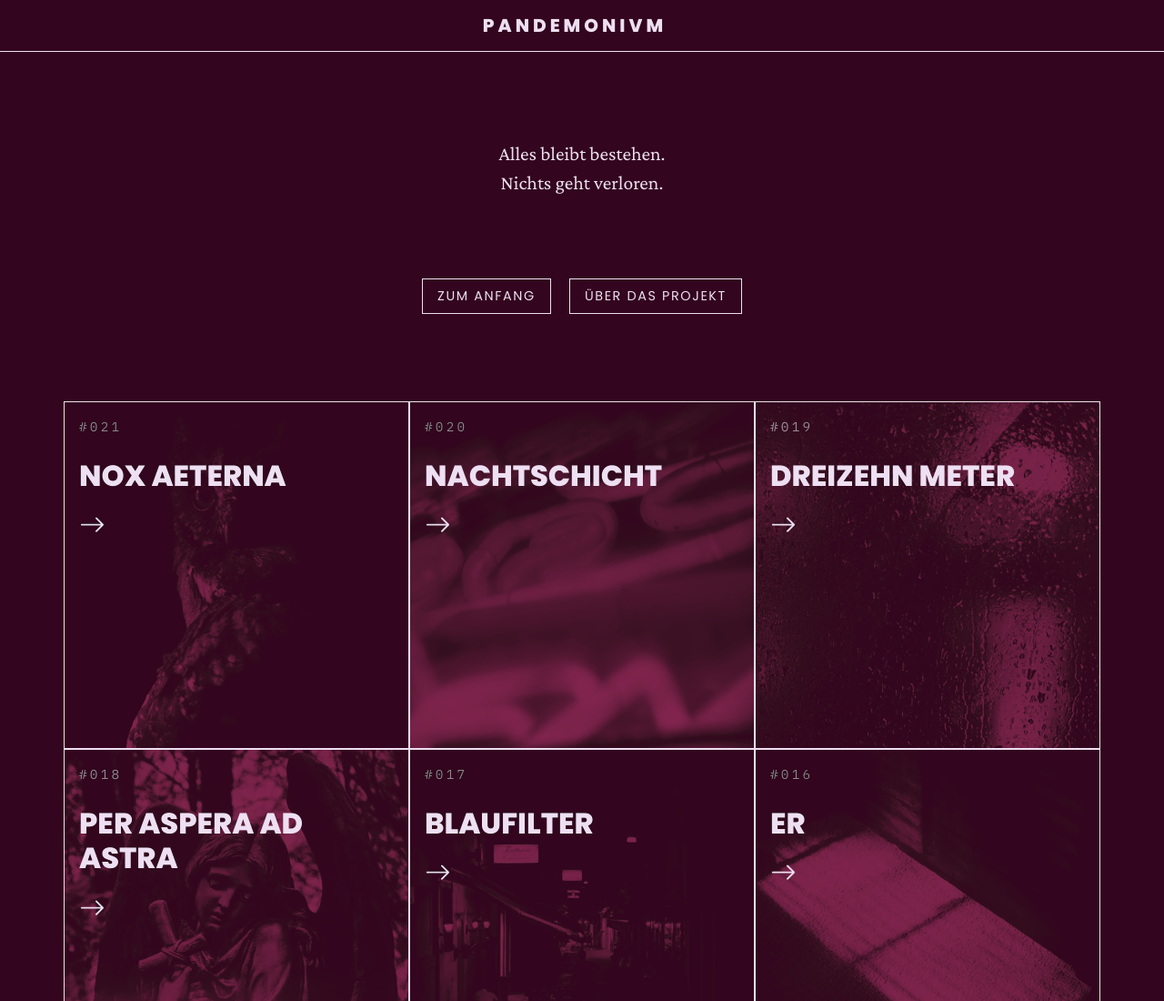
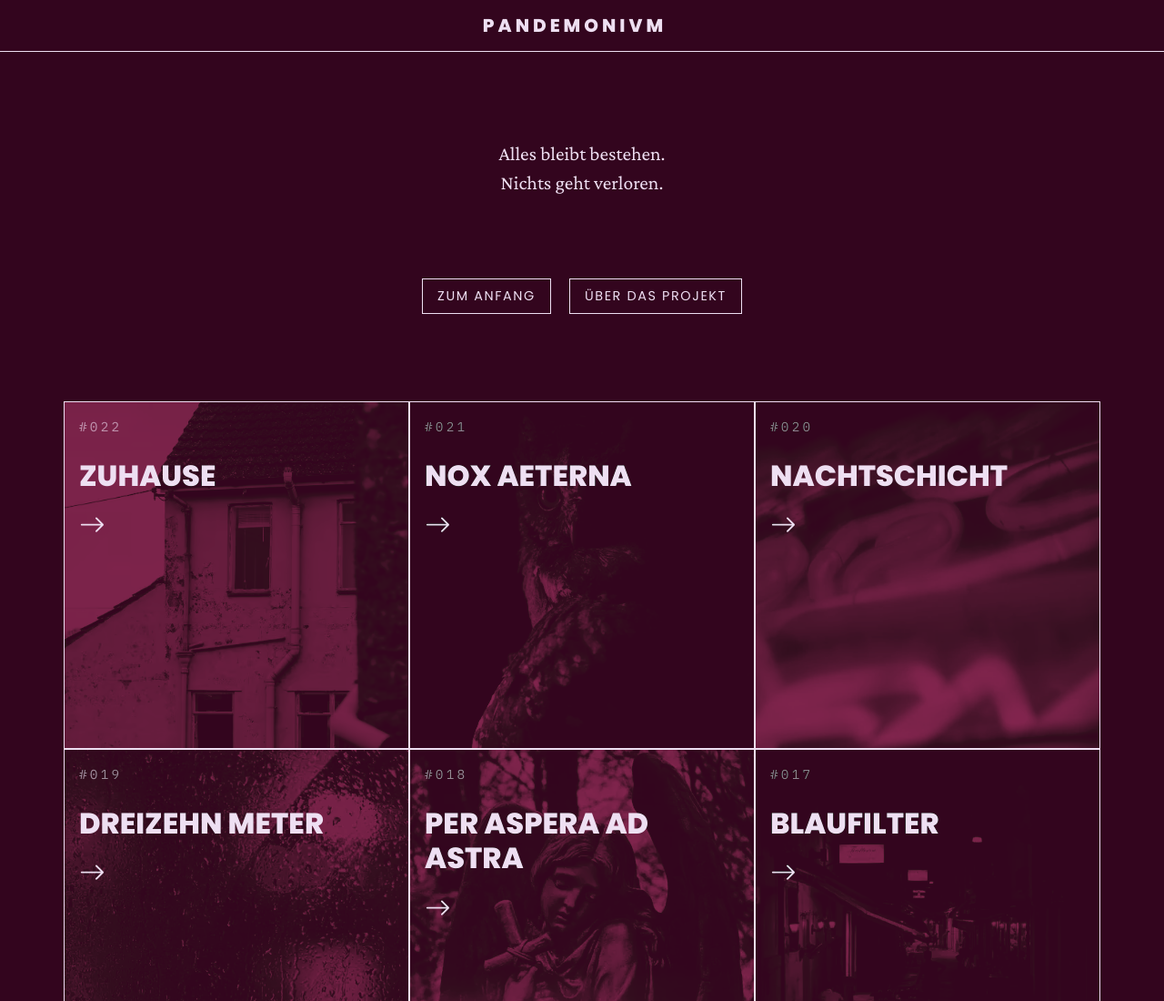
Before and after one commit to Pandemonivm/Pandemonivm.github.io, a plain HTML site: page index.html in a window 1280 px wide. Shown: the top 1100 px of the page at 91% size. Drawn offline with nearby package versions, Linux system fonts and the light colour scheme.

Commit message:
Update index.html

```diff
--- a/index.html
+++ b/index.html
@@ -46,6 +46,15 @@
 
 <div class="container">
   <div class="row row-cols-1 row-cols-md-2 row-cols-lg-3 gx-0">
+    <div class="col-md-6 col-lg-4">
+      <a href="022.html"><div class="box duotone brighten" style="background-image: url('img/022.avif')" aria-label="Altes Haus von aussen">
+        <div class="snippet">
+          <p class="count">#022</p>
+          <h2>Zuhause</h2>
+          <i class="snippeticon bi bi-arrow-right"></i>
+        </div>
+      </div></a>
+    </div>
     <div class="col-md-6 col-lg-4">
       <a href="021.html"><div class="box duotone brighten" style="background-image: url('img/021.webp')" aria-label="Uhu">
         <div class="snippet">
```
